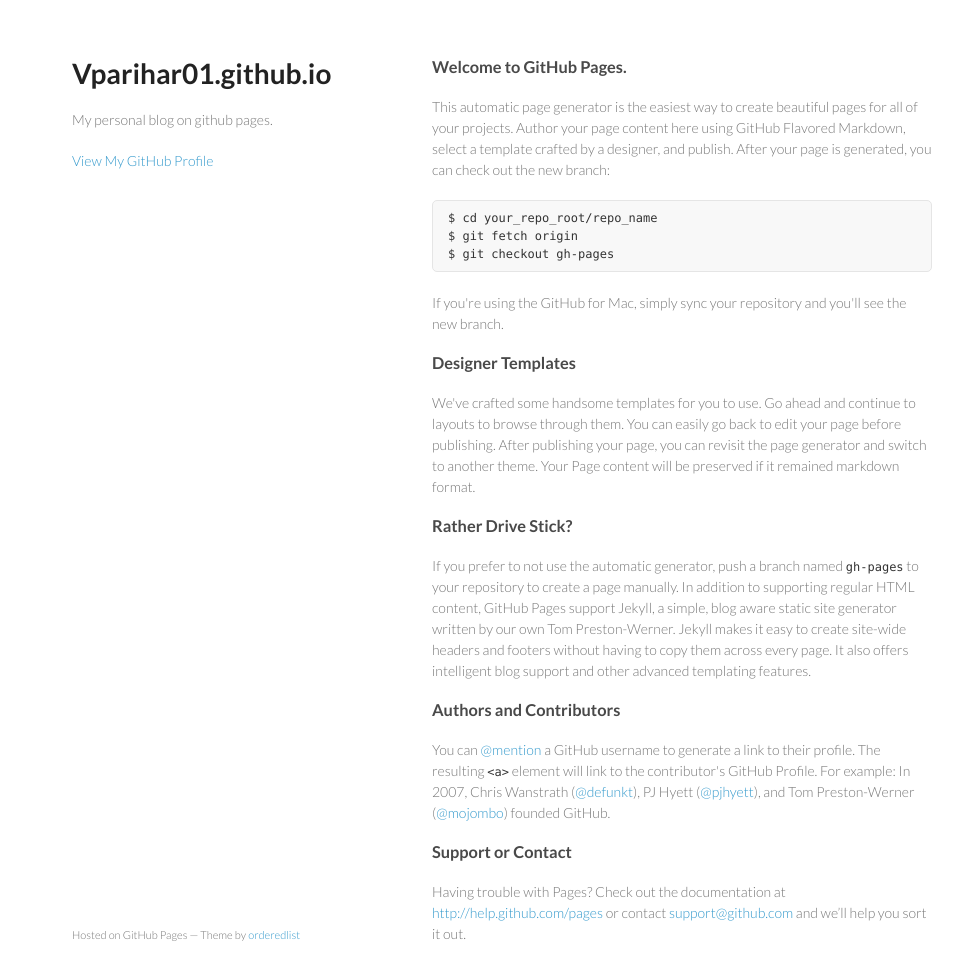
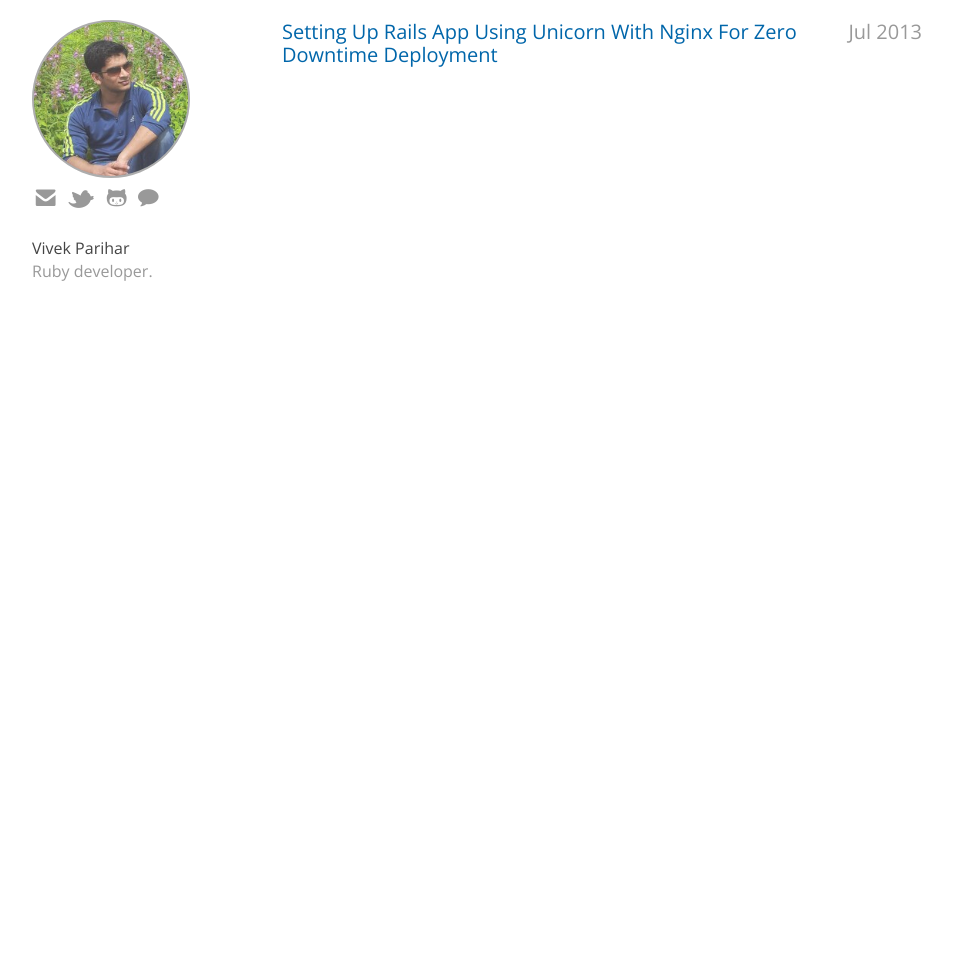
Before and after one commit to vparihar01/vparihar01.github.io, a Jekyll site: the page built from index.html, in a window 1280 px wide and 1014 px high. Shown: the top 980 px of the window, without its empty margins (138-1101 px from the left). Built offline with Jekyll 4.4.1, drawn with Linux system fonts in a browser that asks for light colours.

Commit message:
added post for # Setting up Unicorn with Nginx for Zero-Downtime deployment - by Github

```diff
--- a/_layouts/post.html
+++ b/_layouts/post.html
@@ -24,7 +24,7 @@
 
   <footer class="ten columns">
     <p id='follow'>
-      You should follow me on Twitter <a href="http://twitter.com/Sirupsen">here.</a>
+      You should follow me on Twitter <a href="http://twitter.com/Vparihar">here.</a>
     </p>
   </footer>
 </article>
--- a/index.html
+++ b/index.html
@@ -1,65 +1,13 @@
-<!doctype html>
-<html>
-  <head>
-    <meta charset="utf-8">
-    <meta http-equiv="X-UA-Compatible" content="chrome=1">
-    <title>Vparihar01.github.io by vparihar01</title>
+---
+layout: default
+title: Sirupsen and his codeabouts
+---
 
-    <link rel="stylesheet" href="stylesheets/styles.css">
-    <link rel="stylesheet" href="stylesheets/pygment_trac.css">
-    <meta name="viewport" content="width=device-width, initial-scale=1, user-scalable=no">
-    <!--[if lt IE 9]>
-    <script src="//html5shiv.googlecode.com/svn/trunk/html5.js"></script>
-    <![endif]-->
-  </head>
-  <body>
-    <div class="wrapper">
-      <header>
-        <h1>Vparihar01.github.io</h1>
-        <p>My personal blog on github pages.</p>
-
-
-        <p class="view"><a href="https://github.com/vparihar01">View My GitHub Profile</a></p>
-
-      </header>
-      <section>
-        <h3>
-<a name="welcome-to-github-pages" class="anchor" href="#welcome-to-github-pages"><span class="octicon octicon-link"></span></a>Welcome to GitHub Pages.</h3>
-
-<p>This automatic page generator is the easiest way to create beautiful pages for all of your projects. Author your page content here using GitHub Flavored Markdown, select a template crafted by a designer, and publish. After your page is generated, you can check out the new branch:</p>
-
-<pre><code>$ cd your_repo_root/repo_name
-$ git fetch origin
-$ git checkout gh-pages
-</code></pre>
-
-<p>If you're using the GitHub for Mac, simply sync your repository and you'll see the new branch.</p>
-
-<h3>
-<a name="designer-templates" class="anchor" href="#designer-templates"><span class="octicon octicon-link"></span></a>Designer Templates</h3>
-
-<p>We've crafted some handsome templates for you to use. Go ahead and continue to layouts to browse through them. You can easily go back to edit your page before publishing. After publishing your page, you can revisit the page generator and switch to another theme. Your Page content will be preserved if it remained markdown format.</p>
-
-<h3>
-<a name="rather-drive-stick" class="anchor" href="#rather-drive-stick"><span class="octicon octicon-link"></span></a>Rather Drive Stick?</h3>
-
-<p>If you prefer to not use the automatic generator, push a branch named <code>gh-pages</code> to your repository to create a page manually. In addition to supporting regular HTML content, GitHub Pages support Jekyll, a simple, blog aware static site generator written by our own Tom Preston-Werner. Jekyll makes it easy to create site-wide headers and footers without having to copy them across every page. It also offers intelligent blog support and other advanced templating features.</p>
-
-<h3>
-<a name="authors-and-contributors" class="anchor" href="#authors-and-contributors"><span class="octicon octicon-link"></span></a>Authors and Contributors</h3>
-
-<p>You can <a href="https://github.com/blog/821" class="user-mention">@mention</a> a GitHub username to generate a link to their profile. The resulting <code>&lt;a&gt;</code> element will link to the contributor's GitHub Profile. For example: In 2007, Chris Wanstrath (<a href="https://github.com/defunkt" class="user-mention">@defunkt</a>), PJ Hyett (<a href="https://github.com/pjhyett" class="user-mention">@pjhyett</a>), and Tom Preston-Werner (<a href="https://github.com/mojombo" class="user-mention">@mojombo</a>) founded GitHub.</p>
-
-<h3>
-<a name="support-or-contact" class="anchor" href="#support-or-contact"><span class="octicon octicon-link"></span></a>Support or Contact</h3>
-
-<p>Having trouble with Pages? Check out the documentation at <a href="http://help.github.com/pages">http://help.github.com/pages</a> or contact <a href="mailto:support@github.com">support@github.com</a> and we’ll help you sort it out.</p>
-      </section>
-      <footer>
-        <p><small>Hosted on GitHub Pages &mdash; Theme by <a href="https://github.com/orderedlist">orderedlist</a></small></p>
-      </footer>
-    </div>
-    <script src="javascripts/scale.fix.js"></script>
-
-  </body>
-</html>
+<ul id="posts" class="twelve columns offset-by-four">
+  {% for post in site.posts %}
+    <li>
+      <a class="nine columns" href="{{ post.url }}">{{ post.title }}</a>
+      <span class="two columns">{{ post.date | date: "%b %Y" }}</span>
+    </li>
+  {% endfor %}
+</ul>
```
Also changed, not shown: README.md, _posts/2013-07-21-setting-up-rails-app-using-unicorn-with-nginx-for-zero-downtime-deployment.md (added), 1 other file.
